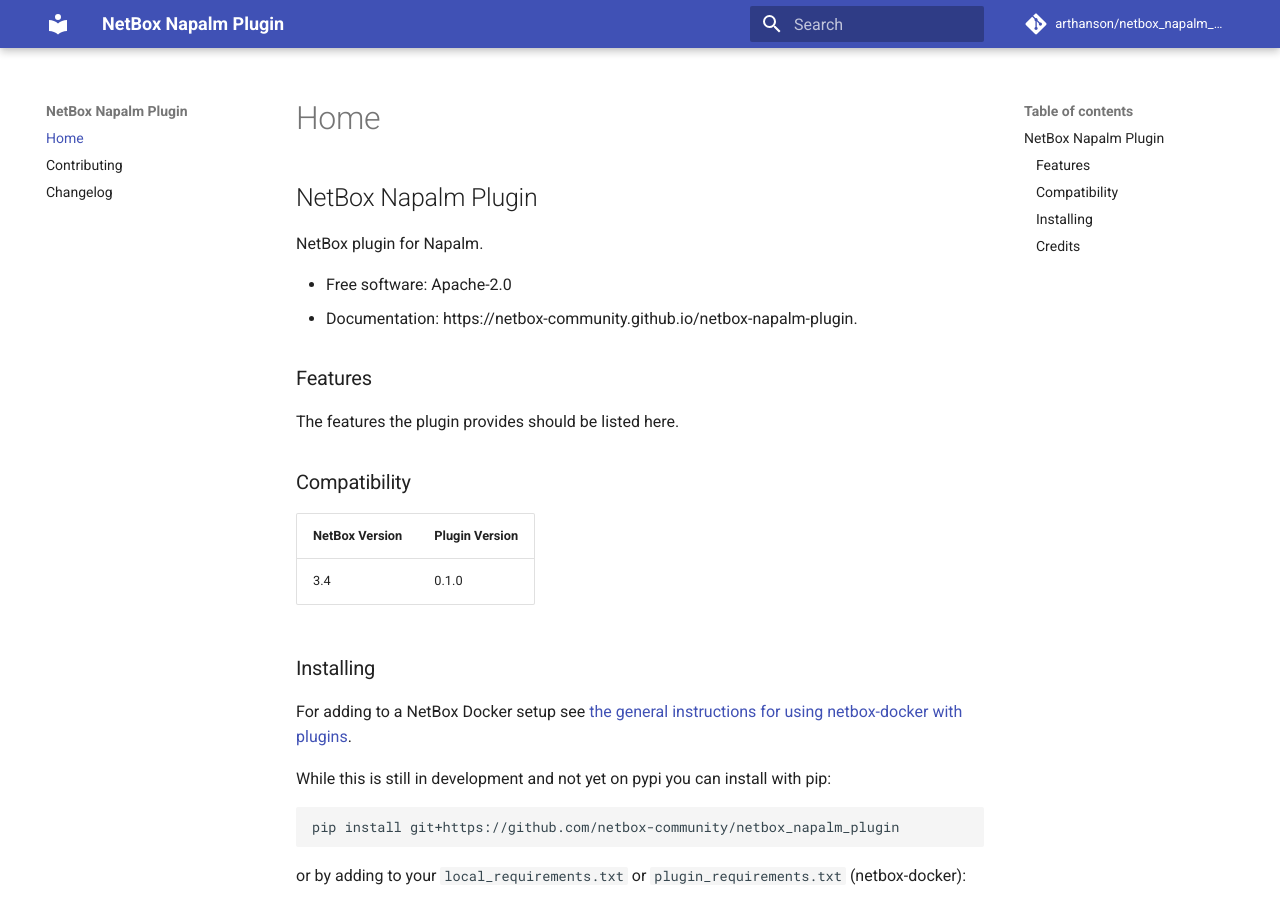
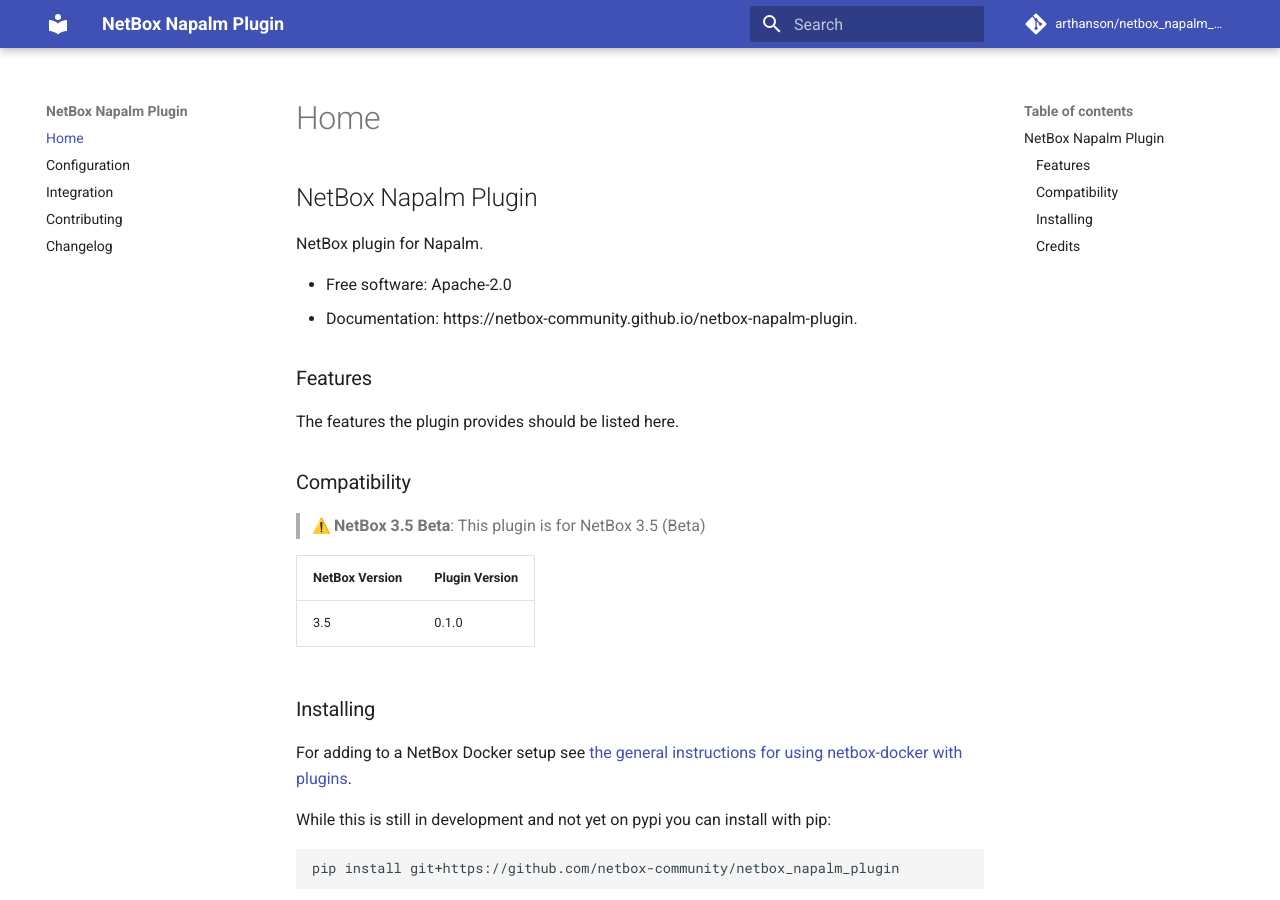
Before and after one commit to netbox-community/netbox-napalm-plugin, an MkDocs documentation site: the page built from docs/index.md, in a window 1280 px wide and 900 px high. Built offline with MkDocs 1.6.1 and Material for MkDocs 9.7.7, drawn with Linux system fonts in a browser that asks for light colours; emoji names are drawn with the system emoji font; comment, search, counter and statistics services are not loaded.

Commit message:
update documentation

```diff
--- a/README.md
+++ b/README.md
@@ -13,9 +13,11 @@
 
 ## Compatibility
 
+> :warning: **NetBox 3.5 Beta**: This plugin is for NetBox 3.5 (Beta)
+
 | NetBox Version | Plugin Version |
 |----------------|----------------|
-|     3.4        |      0.1.0     |
+|     3.5        |      0.1.0     |
 
 ## Installing
 
--- a/mkdocs.yml
+++ b/mkdocs.yml
@@ -5,6 +5,8 @@
 #strict: true
 nav:
   - Home: index.md
+  - Configuration: configuration.md
+  - Integration: integration.md
   - Contributing: contributing.md
   - Changelog: changelog.md
 theme:
```
Also changed, not shown: netbox_napalm_plugin/__init__.py (+6 -1 lines).
